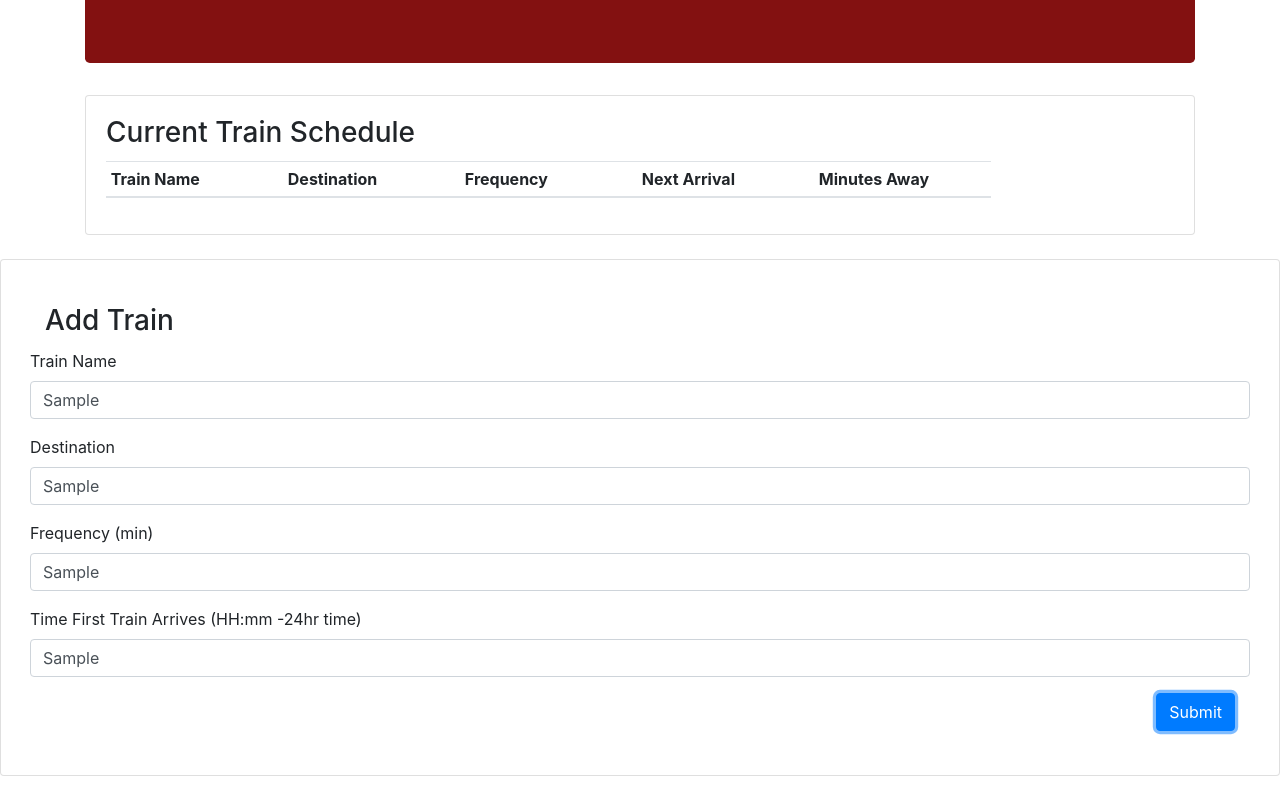
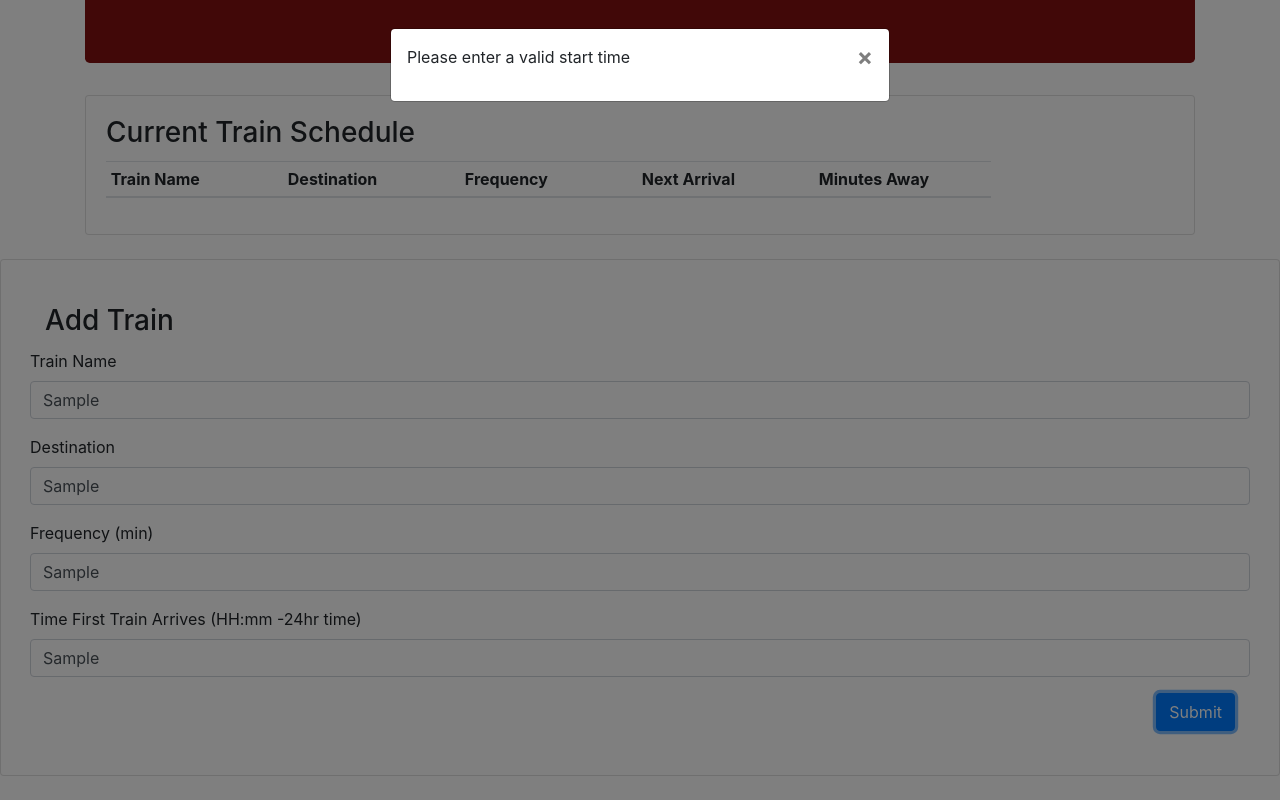
Before and after one commit to nicholaslogan255/TrainSchedule, a plain HTML site: page index.html in a window 1280 px wide. Both pictures are taken after typing "Sample", "Sample", "Sample", "Sample" into the empty fields and a click on the button "Submit". Shown: the part 163-963 px from the top of the page. Drawn offline with nearby package versions, Linux system fonts and the light colour scheme; no server answers.

Commit message:
Added Modals

```diff
--- a/assets/javascript/rps.js
+++ b/assets/javascript/rps.js
@@ -34,7 +34,7 @@ $("#add-train-btn").on("click", function (event) {
   console.log("Raw Data: " + trainStart);
 
   if (trainName === "" || trainDest === "" || trainFreq === "false" || trainStart === "") {
-    errorMsg = "Please enter all fields";
+    $("#userMessage").text("Please enter all fields");
     dataValidated = false;
   }
 
@@ -43,13 +43,13 @@ $("#add-train-btn").on("click", function (event) {
 
   // check if train freq is a positive number
   if (parseInt(trainFreq) < 1 || isNaN(trainFreq)) {
-    errorMsg = "Train Frequency be a valid number";
+    $("#userMessage").text("Train Frequency be a valid number");
     dataValidated = false;
 
   }
 
   if (trainStart === "Invalid date") {
-    errorMsg = "Please enter a valid start time";
+    $("#userMessage").text("Please enter a valid start time");
     dataValidated = false;
   }
 
@@ -79,12 +79,13 @@ $("#add-train-btn").on("click", function (event) {
     $("#Frequency-input").val("");
     $("#start-time-input").val("");
 
+    $("#userMessage").text("Train Entered Successfully!"); // update user message
+    $("#myModal").modal(); // show the modal
 
-    // todo: replace alerts with modals
-    alert("train successfully added");
   }
   else {
-    alert(errorMsg);
+
+    $("#myModal").modal();
   }
 
 
@@ -104,21 +105,15 @@ database.ref().on("child_added", function (childSnapshot) {
   trainStartTime = moment(trainStart, "HH:mm");
 
   // train Info
-  //console.log("Fire: "+trainName);
-  //console.log("Fire: "+trainDest);
+
   console.log("freq: " + trainFreq);
   console.log("start: " + trainStartTime);
-
-  // Current Time
-  //var currentTime = moment();
 
   console.log("Current Time: " + moment().format("HH:mm"));
 
   // find the minutes since first train in minutes
   var timeSinceStart = moment().diff(trainStartTime, "minutes");
   console.log("min after start: " + timeSinceStart);
-
-
 
   var minToNextTrain = (trainFreq) - (timeSinceStart % trainFreq);
   console.log(minToNextTrain);
@@ -127,8 +122,6 @@ database.ref().on("child_added", function (childSnapshot) {
   var nextTrainTime = moment().add(minToNextTrain, "minutes")
   console.log("Next Train: " + nextTrainTime)
 
-
-
   // Create the new row
   var newRow = $("<tr>").append(
     $("<td>").text(trainName),
@@ -136,8 +129,6 @@ database.ref().on("child_added", function (childSnapshot) {
     $("<td>").text(trainFreq),
     $("<td>").text(nextTrainTime.format("HH:mm")),
     $("<td>").text(minToNextTrain),
-
-
   );
 
   // Append the new row to the table
--- a/index.html
+++ b/index.html
@@ -19,15 +19,31 @@
   <script src="https://cdnjs.cloudflare.com/ajax/libs/moment.js/2.22.2/moment.min.js"></script>
 
   <style>
-    #train-table th, td {
+    #train-table th,
+    td {
       display: inline-block;
       width: 16.575%;
     }
-
   </style>
 </head>
 
 <body>
+
+
+  <!-- Modal -->
+  <div class="modal fade" id="myModal" role="dialog">
+    <div class="modal-dialog">
+
+      <!-- Modal content-->
+      <div class="modal-content">
+        <div class="modal-body">
+          <button type="button" class="close" data-dismiss="modal">&times;</button>
+          <p id="userMessage">Some text in the modal.</p>
+        </div>
+      </div>
+
+    </div>
+  </div>
 
   <!-- train Tracker -->
   <div class="container">
@@ -102,6 +118,8 @@
   <!-- JavaScript -->
   <script src="assets/javascript/rps.js"></script>
 
+
+
 </body>
 
 </html>
```
